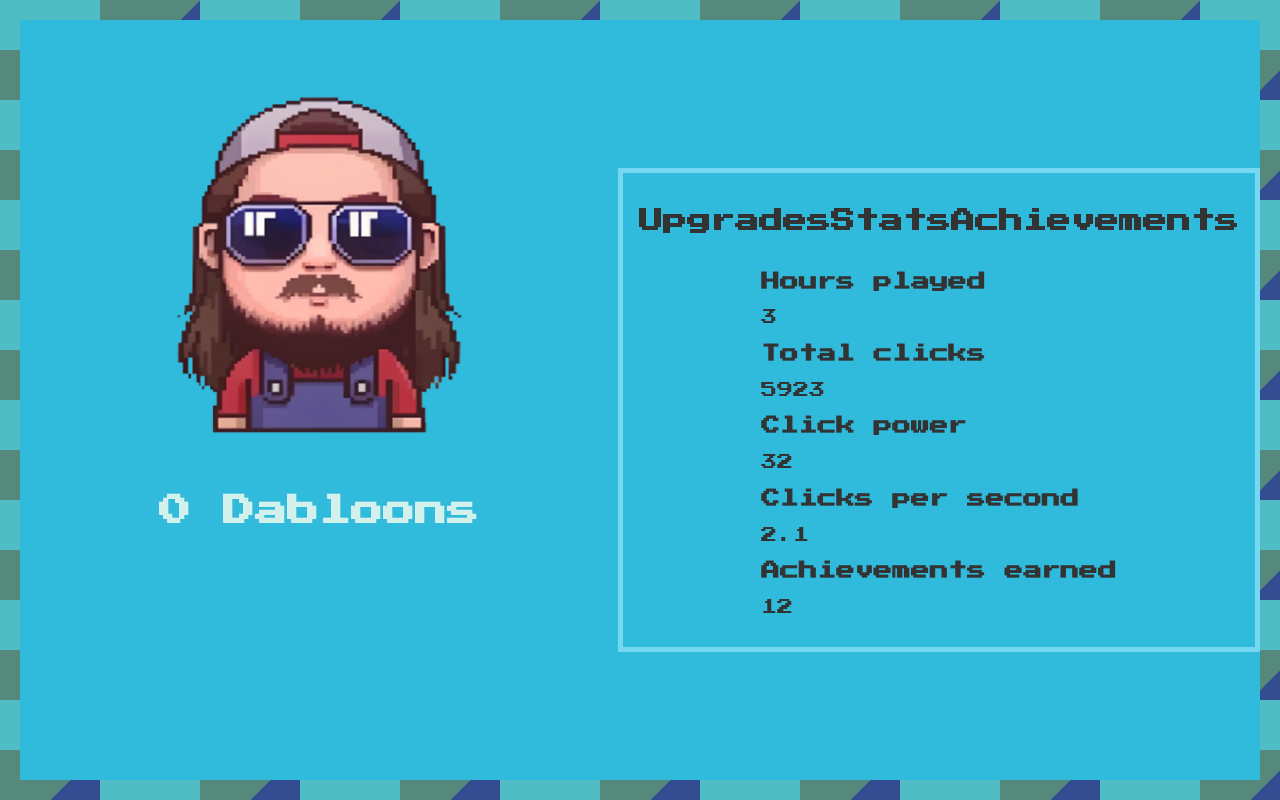
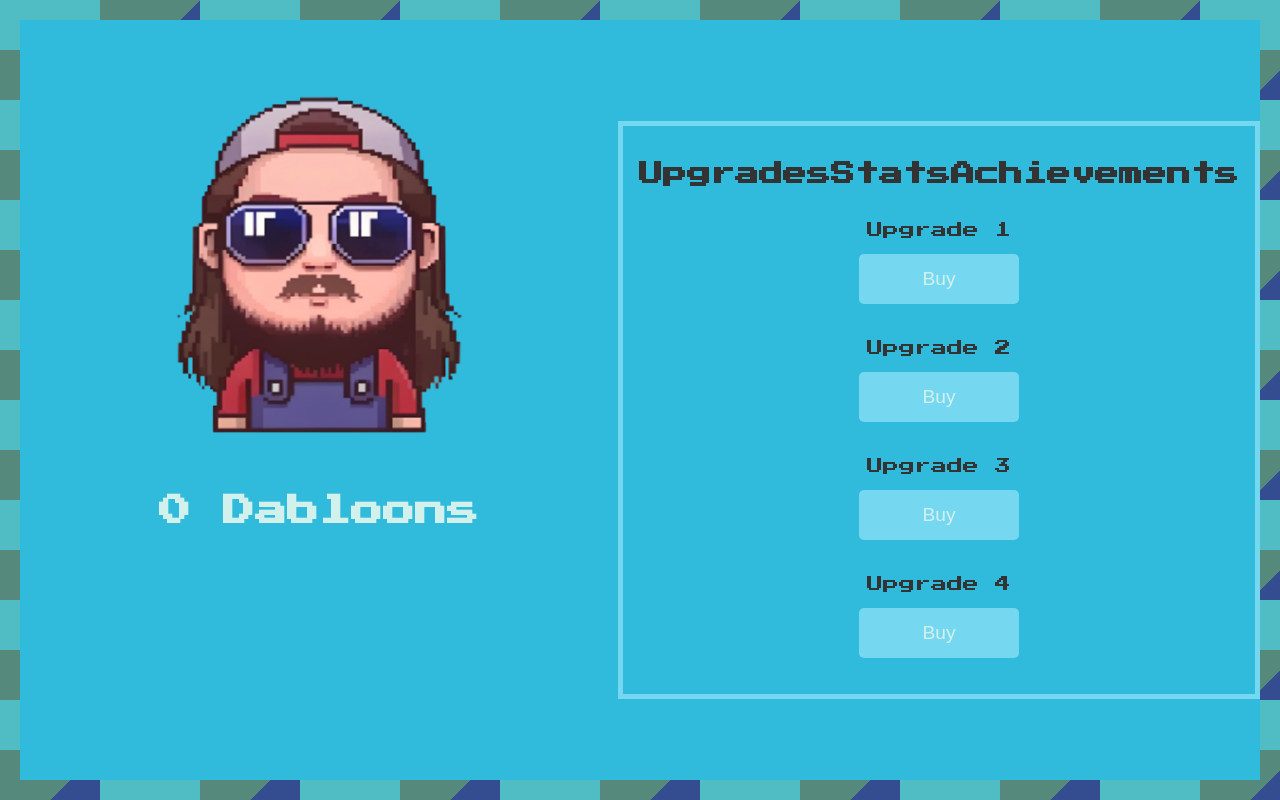
Before and after one commit to DaedraDante/clicker-game-3, a React (Vite) app in the folder clicker-game-3/: page / in a window 1280 px wide. Both pictures are taken after a click on the button "Play". Built offline with nearby package versions, Linux system fonts and the light colour scheme.

Commit message:
ver 0.45 first upgrade works  dynamic popup system wip

```diff
--- a/clicker-game-3/src/ClickerScreen.jsx
+++ b/clicker-game-3/src/ClickerScreen.jsx
@@ -7,7 +7,15 @@ import Achievements from './Achievements';
 
 function ClickerScreen({setScreen}) {
 
-    const [section, setSection] = useState("Stats")
+    const [cursorPosition, setCursorPosition] = useState({ x: 0, y: 0 });
+    const handleMouseMove = (event) => {
+        const rect = event.target.getBoundingClientRect()
+        setCursorPosition({
+            x: event.clientX - rect.left,
+            y: event.clientY - rect.top
+        })
+    };
+    const [section, setSection] = useState("Upgrades")
     const [dabloons, setDabaloons] = useState(0);
     const [increaseAmount, setIncreaseAmount] = useState(1);
     const [upgrade1Cost, setUpgrade1Cost] = useState(30);
@@ -26,18 +34,9 @@ function ClickerScreen({setScreen}) {
         setDabaloons(dabloons + increaseAmount);
     };
 
-    const handleUpgrade1 = () => {
-        if(dabloons >= upgrade1Cost) {
-            alert("You bought upgrade 1!");
-            setIncreaseAmount(increaseAmount + 1);
-            setDabaloons(dabloons - 30)
-        }else {
-            alert("Not enough Dabloons");
-        }
-    };
-
     return (
-        <div className="clicker-stage">
+        <div className="clicker-stage" onMouseMove={handleMouseMove}>
+            {/* <p>x: {cursorPosition.x} y: {cursorPosition.y}</p> */}
             <div className="img-div">
                 <img src={pixminn} alt="Pixmin Img" className='pixmin-img' onClick={handleClick}/>
                 <h1 className='money-text'>{dabloons} Dabloons</h1>
@@ -55,7 +54,12 @@ function ClickerScreen({setScreen}) {
                     </div>
                 </div>
                 <div className='content-div'>
-                    {section === "Upgrades" && <Upgrades/>}
+                    {section === "Upgrades" && <Upgrades dabloons={dabloons}
+                    setDabaloons={setDabaloons}
+                    increaseAmount={increaseAmount}
+                    setIncreaseAmount={setIncreaseAmount}
+                    upgrade1Cost={upgrade1Cost}
+                    setUpgrade1Cost={setUpgrade1Cost}/>}
                     {section === "Stats" && <Stats/>}
                     {section === "Achievements" && <Achievements/>}
                 </div>
--- a/clicker-game-3/src/Upgrades.jsx
+++ b/clicker-game-3/src/Upgrades.jsx
@@ -1,10 +1,20 @@
 
-function Upgrades() {
+function Upgrades({dabloons,setDabaloons, increaseAmount, setIncreaseAmount, upgrade1Cost, setUpgrade1Cost}) {
+    // const [dabloons, setDabaloons] = useState(0);
+       const handleUpgrade1 = () => {
+            if(dabloons >= upgrade1Cost) {
+                alert("You bought upgrade 1!");
+                setIncreaseAmount(increaseAmount + 1);
+                setDabaloons(dabloons - upgrade1Cost)
+            }else {
+                alert("Not enough Dabloons");
+            }
+        };
     return (
         <div className='upgrades-div'>
             <div className="upgrade-div">
                 <p>Upgrade 1</p>
-                <button>Buy</button>
+                <button onClick={handleUpgrade1}>Buy</button>
             </div>
             <div className="upgrade-div">
                 <p>Upgrade 2</p>
```
